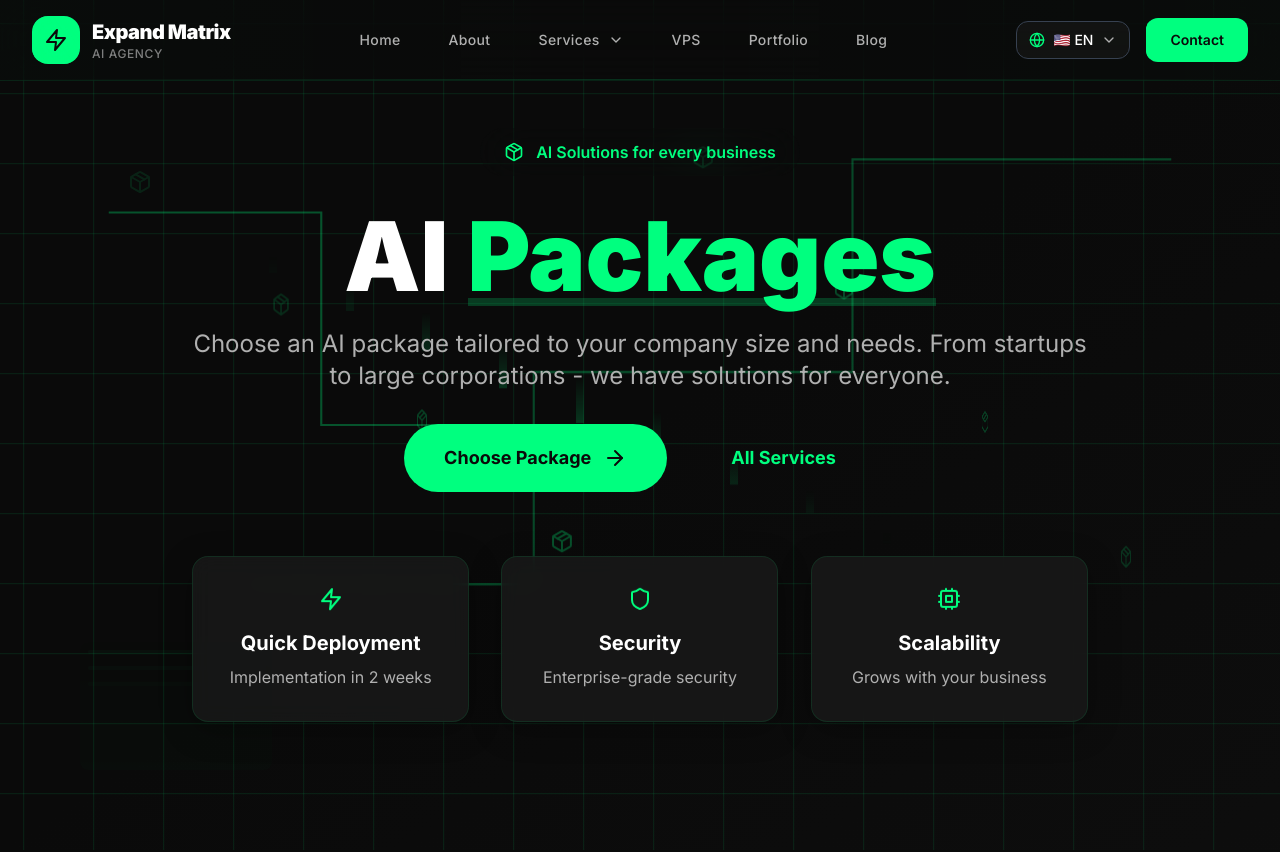
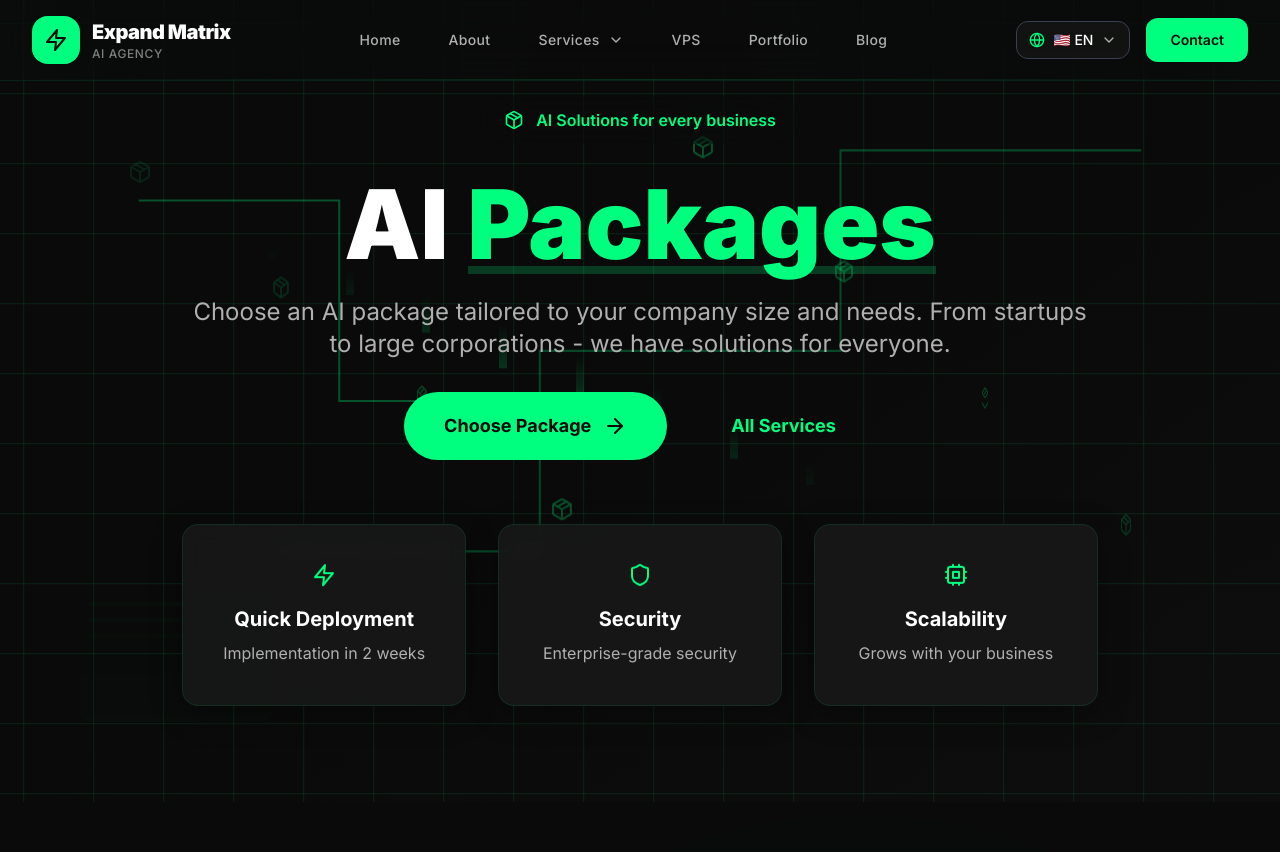
Before and after one commit to expandmatrix/expandmatrix_wep, a Next.js app: page /en/ai-packages in a window 1280 px wide. Shown: the top 852 px of the page. Built offline with nearby package versions, Linux system fonts and the light colour scheme.

Commit message:
Adjust hero spacing and card size

```diff
--- a/components/ai-packages/AIPackagesHero.tsx
+++ b/components/ai-packages/AIPackagesHero.tsx
@@ -145,7 +145,7 @@
         </motion.div>
       </div>
 
-      <div className="relative z-10 max-w-7xl mx-auto px-4 sm:px-6 lg:px-8 py-32">
+      <div className="relative z-10 max-w-7xl mx-auto px-4 sm:px-6 lg:px-8 py-24">
         <div className="text-center">
           {/* Modern Badge */}
           <motion.div
@@ -223,7 +223,7 @@
                   delay: 0.4 + index * 0.1,
                   ease: [0.25, 0.46, 0.45, 0.94]
                 }}
-                className="group liquid-glass-card p-8 rounded-3xl transition-all duration-500 hover:scale-105"
+                className="group liquid-glass-card p-10 rounded-3xl transition-all duration-500 hover:scale-105"
               >
                 <div className="glass-layer-primary absolute inset-0 rounded-3xl opacity-0 group-hover:opacity-100 transition-opacity duration-500"></div>
                 <div className="relative z-10 text-center">
--- a/components/ai-training/AITrainingHero.tsx
+++ b/components/ai-training/AITrainingHero.tsx
@@ -144,7 +144,7 @@
         ))}
       </div>
 
-      <div className="relative z-10 max-w-7xl mx-auto px-4 sm:px-6 lg:px-8 py-32">
+      <div className="relative z-10 max-w-7xl mx-auto px-4 sm:px-6 lg:px-8 py-24">
         <div className="text-center">
           {/* Modern Badge */}
           <motion.div
@@ -222,7 +222,7 @@
                   delay: 0.4 + index * 0.1,
                   ease: [0.25, 0.46, 0.45, 0.94]
                 }}
-                className="group liquid-glass-card p-8 rounded-3xl transition-all duration-500 hover:scale-105"
+                className="group liquid-glass-card p-10 rounded-3xl transition-all duration-500 hover:scale-105"
               >
                 <div className="glass-layer-primary absolute inset-0 rounded-3xl opacity-0 group-hover:opacity-100 transition-opacity duration-500"></div>
                 <div className="relative z-10 text-center">
```
